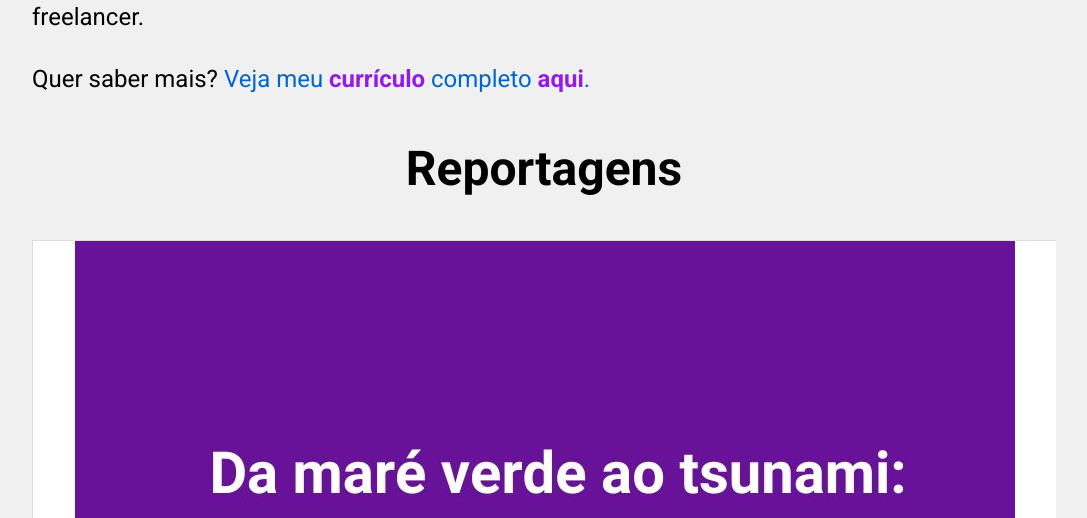
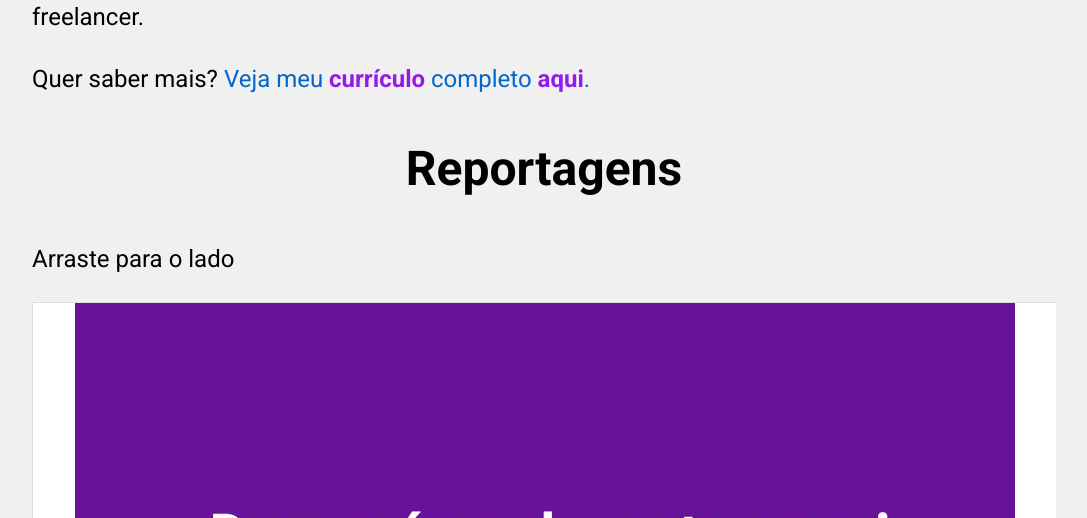
Before and after one commit to carol00andrade/portfoliosite, a Flask app: page / in a window 1280 px wide. Shown: the part 1159-1677 px from the top of the page, without its empty margins (96-1183 px from the left). Run offline with Flask 3, Linux system fonts and the light colour scheme.

Commit message:
Update portfolio.html

```diff
--- a/templates/portfolio.html
+++ b/templates/portfolio.html
@@ -220,6 +220,7 @@
 </head>
 <body>
     <h1>Reportagens</h1>
+    <p>Arraste para o lado<p>
     <script src="https://cdn.jsdelivr.net/npm/swiper@11/swiper-element-bundle.min.js"></script>
     <swiper-container>
         <swiper-slide>
```
